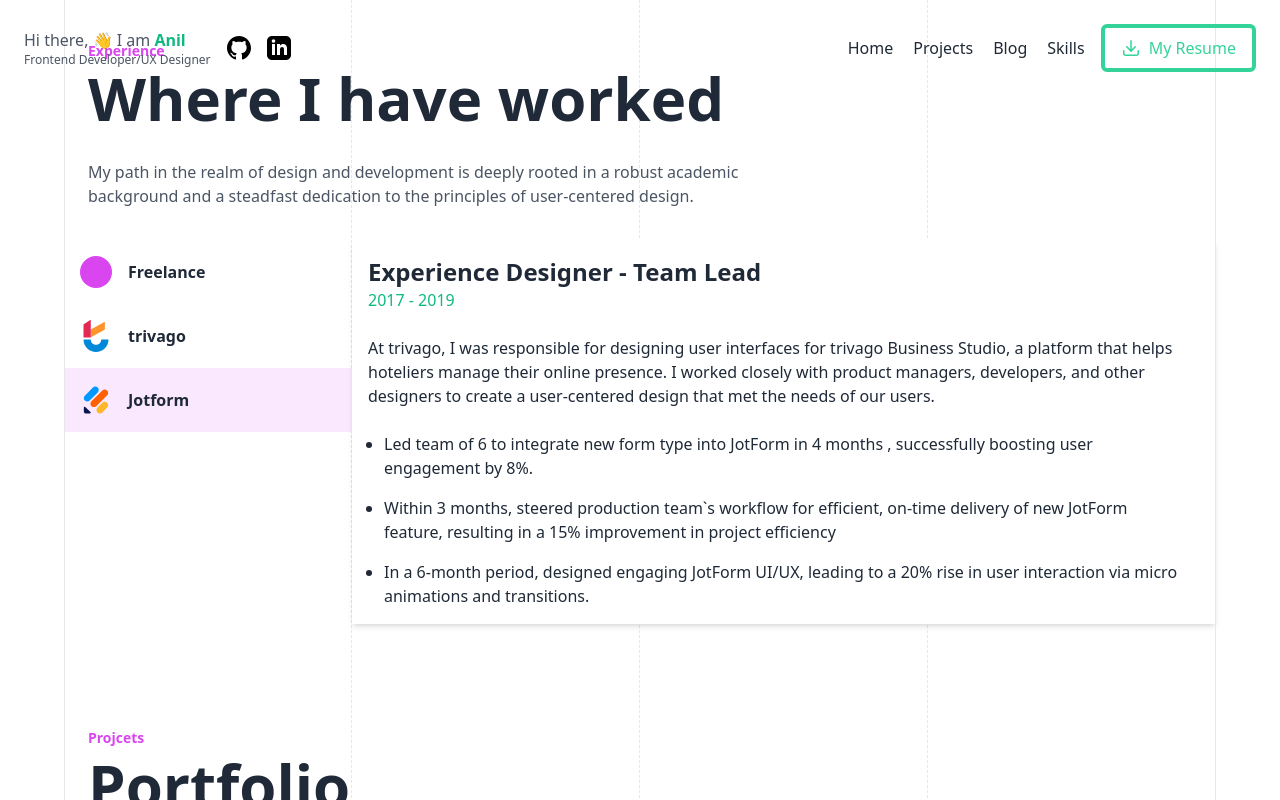
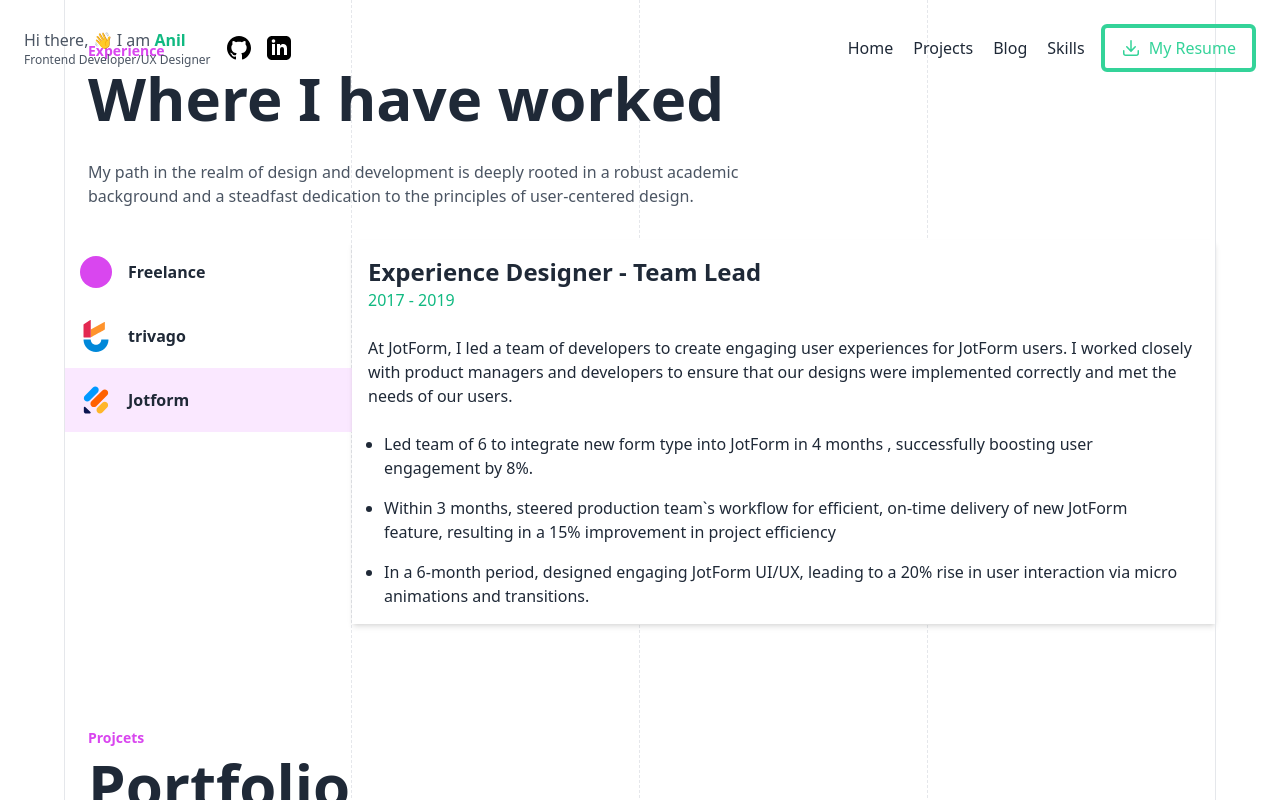
Before and after one commit to cursedxp/portfolio-site, a React (Vite) app: page / in a window 1280 px wide. Both pictures are taken after a click on the item "Jotform". Shown: the part 1855-2655 px from the top of the page. Built offline with nearby package versions, Linux system fonts and the light colour scheme.

Commit message:
✨ (ExperinceTab.jsx): update experience description for JotForm to accurately reflect role and responsibilities

```diff
--- a/src/components/ExperinceTab/ExperinceTab.jsx
+++ b/src/components/ExperinceTab/ExperinceTab.jsx
@@ -171,11 +171,10 @@
               </div>
               <div>
                 <p className="my-6">
-                  At trivago, I was responsible for designing user interfaces
-                  for trivago Business Studio, a platform that helps hoteliers
-                  manage their online presence. I worked closely with product
-                  managers, developers, and other designers to create a
-                  user-centered design that met the needs of our users.
+                  At JotForm, I led a team of developers to create engaging user
+                  experiences for JotForm users. I worked closely with product
+                  managers and developers to ensure that our designs were
+                  implemented correctly and met the needs of our users.
                 </p>
                 <ul className="flex flex-col list-disc px-4 gap-y-4">
                   <li>
```
